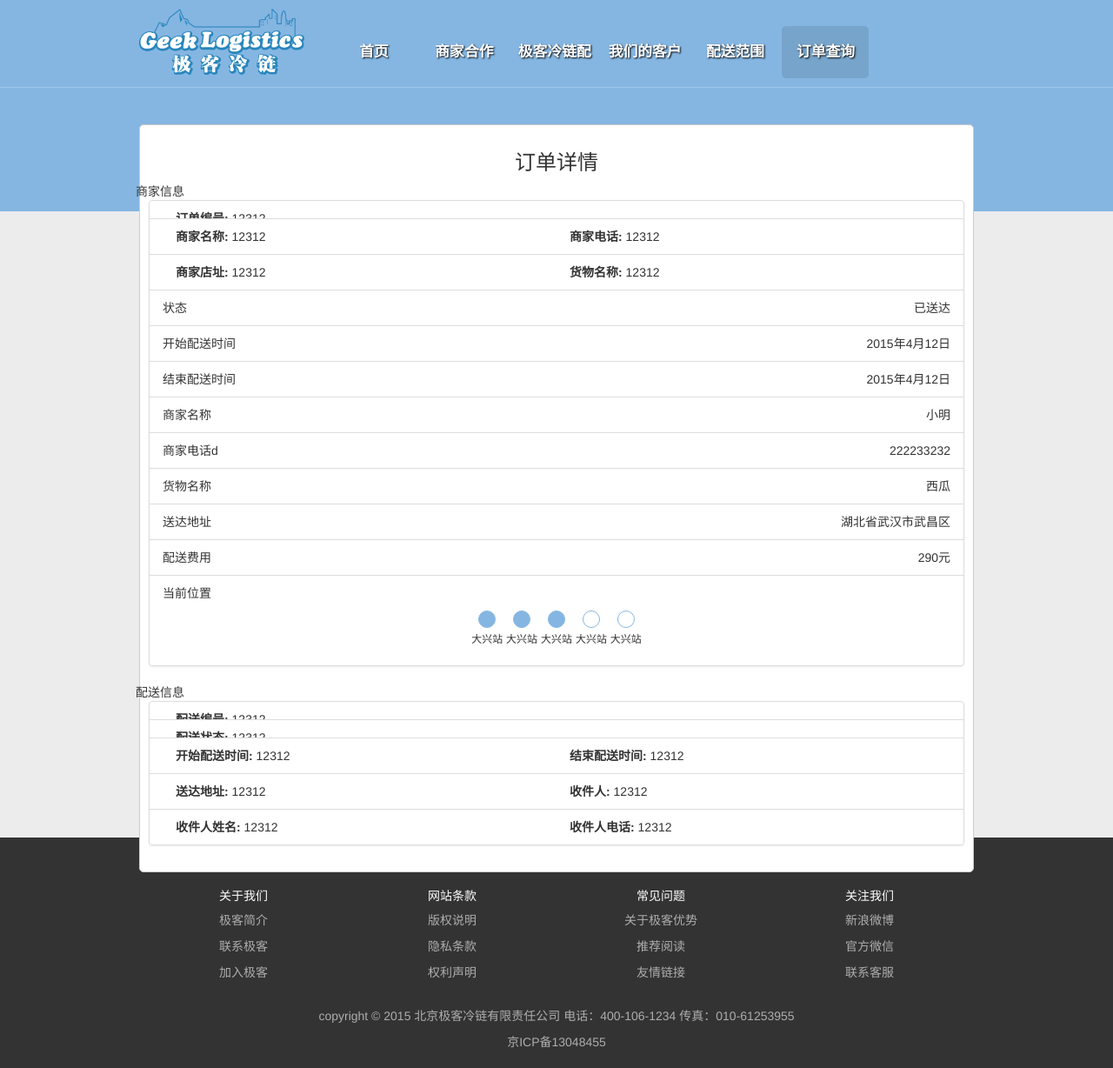
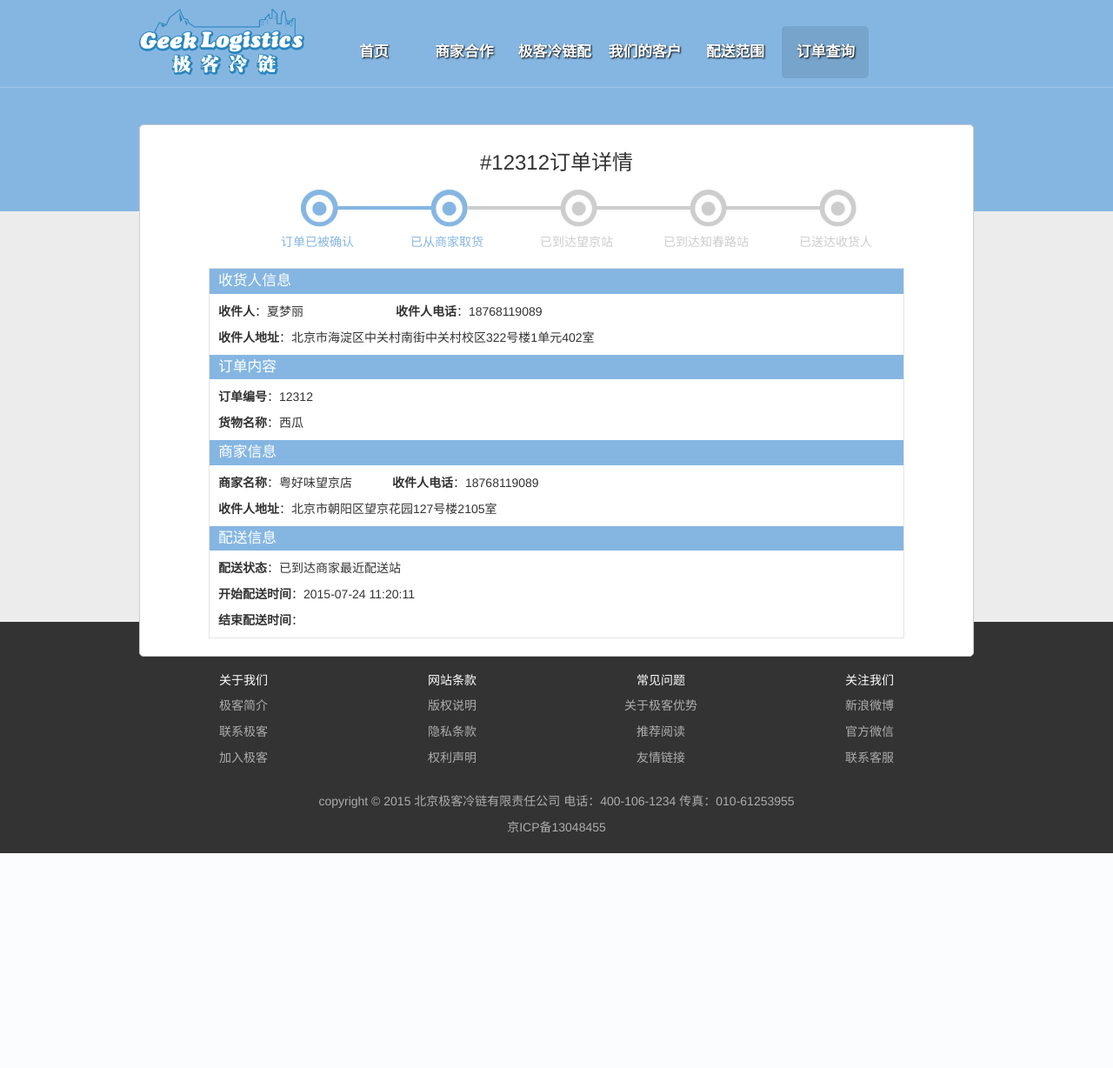
Before and after one commit to bpmbank/geeklogistics, a Django app: page /order/14263863782/ in a window 1280 px wide. Shown: the whole page at 87% size. After the commit the page ends 981 px from the top, so only its background shows below. Run offline with Django 3.2, Linux system fonts and the light colour scheme; data comes from the database, SQL or seed files in the repository; some libraries are stand-ins or nearby versions.

Commit message:
加入商家申请及订单详情页面

```diff
--- a/templates/order_detail.html
+++ b/templates/order_detail.html
@@ -7,25 +7,124 @@
   h3{
     text-align: center;
   }
-  .fl_right {
-    float: right;
+
+  .order-status-list{
+    width: 800px;
+    margin: auto;
   }
-  .position_dots{ margin-top: 10px; text-align: center; }
-  .position_circles{ display: inline-block; text-align: center; }
-  .position_circles .position_circle{ width: 20px; height: 20px; border-radius: 50%; background: none; border: 1px solid #85B6E2; display: block; margin: 0 auto; margin-bottom: 5px; }
-  .position_circles .position_circle.complete{ background: #85B6E2; }
-  .position_circles p{ font-size: 12px; }
+  .order-status-list li{
+    float: left;
+    text-align: center;
+    width: 149px;
+  }
+  .status-cicle{
+    width: 150px;
+    margin-left: -1px;
+  }
+  .status-cicle-only{
+    height: 58px;
+    margin-left: 106px;
+  }
+  .order-status-list li p{
+    margin-left: 75px;
+    width: 100px;
+    text-align: center;
+    color: #cdcdcd;
+  }
+  .order-status-list li.complete p{
+    color: #85B6E2
+  }
+  .order{
+    width: 800px;
+    margin: 10px auto;
+    border: solid 1px #E4E4E4;
 
+  }
+  .order-title{
+    background: #85B6E2;
+    padding: 5px;
+    color: white;
+    font-size: 1.2em;
+    padding-left: 10px;
+  }
+  .order-info{
+    padding: 0 10px;
+  }
+  .first-span{
+    width: 200px;
+    display: inline-block;
+  }
 </style>
 <div class="m-banner"></div>
 <div class="container m-main">
-	<h3>订单详情</h3>
+	<h3>#12312订单详情</h3>
     {% if order %}
-      <div class="row">
+      <div class="order-status">
+        <ul class="list-unstyled order-status-list clearfix">
+          <li class="complete">
+            <img class="status-cicle-only" src="/static/images/icon/status-circle.png">
+            <p>订单已被确认</p>
+          </li>
+          <li class="complete">
+            <img class="status-cicle" src="/static/images/icon/status.png">
+            <p>已从商家取货</p>
+          </li>
+          <li>
+            <img class="status-cicle" src="/static/images/icon/status-gray.png">
+            <p>已到达望京站</p>
+          </li>
+          <li>
+            <img class="status-cicle" src="/static/images/icon/status-gray.png">
+            <p>已到达知春路站</p>
+          </li>
+          <li>
+            <img class="status-cicle" src="/static/images/icon/status-gray.png">
+            <p>已送达收货人</p>
+          </li>
+        </ul>
+      </div>
+
+      <div class="order">
+        <div>
+          <h4 class="order-title" style="margin-top:0">收货人信息</h4>
+          <div class="order-info">
+            <p>
+              <span class="first-span"><strong>收件人</strong>：夏梦丽</span>
+              <span><strong>收件人电话</strong>：18768119089</span>
+            </p>
+            <p><strong>收件人地址</strong>：北京市海淀区中关村南街中关村校区322号楼1单元402室</p>
+          </div>
+        </div>
+        <div>
+          <h4 class="order-title">订单内容</h4>
+          <div class="order-info">
+            <p><strong>订单编号</strong>：12312</p>
+            <p><strong>货物名称</strong>：西瓜</p>
+          </div>
+        </div>
+        <div>
+          <h4 class="order-title">商家信息</h4>
+          <div class="order-info">
+            <p><span class="first-span"><strong>商家名称</strong>：粤好味望京店</span><span><strong>收件人电话</strong>：18768119089</span></p>
+            <p><strong>收件人地址</strong>：北京市朝阳区望京花园127号楼2105室</p>
+          </div>
+        </div>
+        <div>
+          <h4 class="order-title">配送信息</h4>
+          <div class="order-info">
+            <p><strong>配送状态</strong>：已到达商家最近配送站</p>
+            <p><strong>开始配送时间</strong>：2015-07-24 11:20:11</p>
+            <p><strong>结束配送时间</strong>：</p>
+          </div>
+        </div>
+
+      </div>
+
+<!--       <div class="info">
         <div>商家信息</div>
         <div class="col-xs-12">
           <ul class="list-group">
-            <li class="list-group-item">
+            <li class="list-group-item clearfix">
               <div class="col-xs-12">
                 <strong>订单编号:</strong> <span class="">12312</span>
               </div>
@@ -43,49 +142,17 @@
                 <strong>商家店址:</strong> <span class="">12312</span>
               </div>
               <div class="col-xs-6">
-                <strong>货物名称:</strong> <span class="">12312</span>
-              </div>
-            </li>
-            <li class="list-group-item">状态<span class="fl_right">已送达</span></li>
-            <li class="list-group-item">开始配送时间<span class="fl_right">2015年4月12日</span></li>
-            <li class="list-group-item">结束配送时间<span class="fl_right">2015年4月12日</span></li>
-            <li class="list-group-item">商家名称<span class="fl_right">小明</span></li>
-            <li class="list-group-item">商家电话d<span class="fl_right">222233232</span></li>
-            <li class="list-group-item">货物名称<span class="fl_right">西瓜</span></li>
-            <li class="list-group-item">送达地址<span class="fl_right">湖北省武汉市武昌区</span></li>
-            <li class="list-group-item">配送费用<span class="fl_right">290元</span></li>
-            <li class="list-group-item">当前位置
-              <div class="position_dots">
-                <div class="position_circles">
-                  <div class="position_circle complete"></div>
-                  <p>大兴站</p>
-                </div>
-                <div class="position_circles">
-                  <div class="position_circle complete"></div>
-                  <p>大兴站</p>
-                </div>
-                <div class="position_circles">
-                  <div class="position_circle complete"></div>
-                  <p>大兴站</p>
-                </div>
-                <div class="position_circles">
-                  <div class="position_circle"></div>
-                  <p>大兴站</p>
-                </div>
-                <div class="position_circles">
-                  <div class="position_circle"></div>
-                  <p>大兴站</p>
-                </div>
+                <strong>货物名称:</strong> <span class="">西瓜</span>
               </div>
             </li>
           </ul>
         </div>
       </div>
-      <div class="row">
+      <div class="info">
         <div>配送信息</div>
         <div class="col-xs-12">
           <ul class="list-group">
-            <li class="list-group-item">
+            <li class="list-group-item clearfix">
               <div class="col-xs-12">
                 <strong>配送编号:</strong> <span class="">12312</span>
               </div>
@@ -103,27 +170,26 @@
                 <strong>结束配送时间:</strong> <span class="">12312</span>
               </div>
             </li>
-            <li class="list-group-item clearfix">
-              <div class="col-xs-6">
-                <strong>送达地址:</strong> <span class="">12312</span>
-              </div>
-              <div class="col-xs-6">
-                <strong>收件人:</strong> <span class="">12312</span>
-              </div>
-            </li>
-            <li class="list-group-item clearfix">
-              <div class="col-xs-6">
-                <strong>收件人姓名:</strong> <span class="">12312</span>
-              </div>
-              <div class="col-xs-6">
-                <strong>收件人电话:</strong> <span class="">12312</span>
-              </div>
-            </li>
-
           </ul>
         </div>
       </div>
-    {% else %}
+      <div class="info">
+        <div>收件人信息</div>
+        <div class="col-xs-12">
+          <ul class="list-group">
+            <li class="list-group-item">
+                <strong>收件人姓名:</strong> <span class="">12312</span>
+            </li>
+            <li class="list-group-item">
+                <strong>收件人地址:</strong> <span class="">12312</span>
+            </li>
+            <li class="list-group-item clearfix">
+                <strong>收件人电话:</strong> <span class="">12312</span>
+            </li>
+          </ul>
+        </div>
+      </div>
+ -->    {% else %}
       <p>该订单不存在</p>
     {% endif %}
 </div>
```
Also changed, not shown: geeklogistics/poi/urls.py (added, +13 -0 lines), templates/poi/apply.html (added, +158 -0 lines), static/images/icon/status-circle-gray.png (added), static/images/icon/status-circle.png (added), static/images/icon/status-gray.png (added), static/images/icon/status.png (added), static/images/icon/weibo.png (added).
